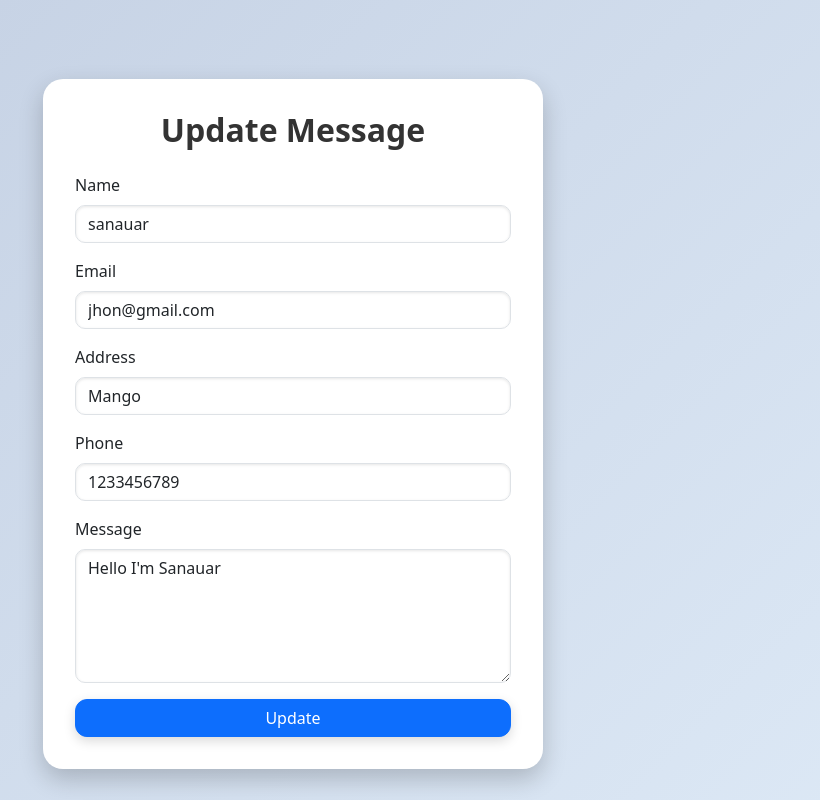
After one commit to Sanauar79/demo, a Flask app: page /update_message/2 in a window 1280 px wide. The commit adds this page. Shown: the whole page, without its empty margins (324-1144 px from the left). Run offline with Flask 3, Linux system fonts and the light colour scheme; data comes from the database, SQL or seed files in the repository; both versions use the stored data as it was after the commit.

Commit message:
Updated pages

```diff
--- a/app.py
+++ b/app.py
@@ -1,8 +1,14 @@
 from flask import Flask, render_template, request, redirect, url_for, session, flash
-from models import db, User
+from models import db, User , Contact
 from flask_migrate import Migrate
 from flask_mail import Mail, Message
 from itsdangerous import URLSafeTimedSerializer
+import smtplib
+from email.mime.text import MIMEText
+from email.mime.multipart import MIMEMultipart
+import csv
+import io
+from flask import send_file
 
 app = Flask(__name__)
 app.secret_key = 'your_secret_key'
@@ -141,9 +147,178 @@ def user_dashboard():
         return redirect('/login')
 
     user = User.query.filter_by(email=session['email']).first()
-    # messages = Contact.query.filter_by(user_id=user.id).all()
-    # message_count = len(messages)
-    return render_template('user_dashboard.html' , user=user)
+    messages = Contact.query.filter_by(user_id=user.id).all()
+    message_count = len(messages)
+    return render_template('user_dashboard.html' , user=user,messages=messages,message_count=message_count)
+
+@app.route('/contact', methods=['GET', 'POST'])
+def contact():
+    errors = {}
+
+    if request.method == 'POST':
+        name = request.form.get('name', '').strip()
+        email = request.form.get('email', '').strip()
+        address = request.form.get('address', '').strip()
+        phone = request.form.get('phone', '').strip()
+        message = request.form.get('message', '').strip()
+
+
+        # Simple validation
+        if not name:
+            errors['name'] = 'Name is required.'
+        if not email:
+            errors['email'] = 'Email is required.'
+        if not message:
+            errors['message'] = 'Message is required.'
+
+        if not errors:
+            user = None
+            if 'email' in session:
+                user = User.query.filter_by(email=session['email']).first()
+            new_contact = Contact(
+                name=name,
+                email=email,
+                address=address,
+                phone=phone,
+                message=message,
+                user_id=user.id if user else None
+
+            )
+            db.session.add(new_contact)
+            db.session.commit()
+
+            send_email_to_user(
+            name=name,
+            to_email=email
+           )
+
+            send_email_to_admin(
+              name=name,
+              email=email,
+              phone=phone,
+              message=message
+        )
+
+            # flash('Your message has been sent successfully.', 'success')
+            return redirect(url_for('user_dashboard'))
+
+    return render_template('contact.html', errors=errors)
+
+@app.route('/admin/messages')
+def admin_messages():
+    if 'email' not in session:
+        flash("Please log in first.", "danger")
+        return redirect('/login')
+    messages = Contact.query.order_by(Contact.id.desc()).all()
+    return render_template('admin_messages.html', messages=messages)
+
+@app.route('/delete_message/<int:message_id>', methods=['GET'])
+def delete_message(message_id):
+    message = Contact.query.get_or_404(message_id)
+    db.session.delete(message)
+    db.session.commit()
+    flash('Message deleted successfully.', 'success')
+    return redirect(url_for('admin_messages'))
+
+@app.route('/update_message/<int:message_id>', methods=['GET', 'POST'])
+def update_message(message_id):
+    message = Contact.query.get_or_404(message_id)
+    errors = {}
+
+    if request.method == 'POST':
+        name = request.form.get('name', '').strip()
+        email = request.form.get('email', '').strip()
+        address = request.form.get('address', '').strip()
+        phone = request.form.get('phone', '').strip()
+        message_text = request.form.get('message', '').strip()
+
+
+        if not name:
+            errors['name'] = 'Name is required.'
+        if not email:
+            errors['email'] = 'Email is required.'
+        if not message_text:
+            errors['message'] = 'Message is required.'
+
+        if not errors:
+            message.name = name
+            message.email = email
+            message.address = address
+            message.phone = phone
+            message.message = message_text
+            db.session.commit()
+            # flash('Message updated successfully.', 'success')
+            return redirect(url_for('admin_messages'))
+
+        return render_template('update_message.html', message=message, errors=errors)
+
+    return render_template('update_message.html', message=message, errors=errors)
+
+
+
+def send_email_to_user(name, to_email):
+    subject = "Thank you for contacting us"
+    body = f"""
+    Hi {name},
+
+    Thanks for reaching out to us. We have received your message and will get back to you soon.
+
+    Best regards,
+    CRUD Team
+    """
+    send_email(to_email, subject, body)
+
+
+def send_email_to_admin(name, email, phone, message):
+    subject = "New Contact Form Submission"
+    body = f"""
+    A new contact form has been submitted:
+
+    Name: {name}
+    Email: {email}
+    Phone: {phone}
+    Message:
+    {message}
+    """
+    admin_email = "sanauarh@gmail.com"
+    send_email(admin_email, subject, body)
+
+def send_email(to_email, subject, body):
+    sender_email = "sanauarh@gmail.com"
+    sender_password = "kftpwzpgeymcwutj"
+
+    msg = MIMEMultipart()
+    msg["From"] = sender_email
+    msg["To"] = to_email
+    msg["Subject"] = subject
+    msg.attach(MIMEText(body, "plain"))
+
+    try:
+        with smtplib.SMTP("smtp.gmail.com", 587) as smtp:
+            smtp.starttls()
+            smtp.login(sender_email, sender_password)
+            smtp.send_message(msg)
+    except Exception as e:
+        print(f"Failed to send email: {e}")
+
+
+@app.route('/admin/export')
+def export_messages():
+    output = io.StringIO()
+    writer = csv.writer(output)
+
+    writer.writerow(['ID', 'Name', 'Email', 'Message'])
+    messages = Contact.query.all()
+    for msg in messages:
+        writer.writerow([msg.id, msg.name, msg.email,msg.phone, msg.message])
+
+    output.seek(0)
+    return send_file(
+        io.BytesIO(output.getvalue().encode()),
+        mimetype='text/csv',
+        download_name='contact_messages.csv',
+        as_attachment=True
+    )
 
 
 
--- a/templates/admin_dashboard.html
+++ b/templates/admin_dashboard.html
@@ -54,13 +54,13 @@
       <div class="card-body">
         <h5 class="card-title">Manage the system</h5>
         <p class="card-text">Here you can manage users, messages, and more.</p>
-        <a href="" class="btn btn-primary me-2">View Messages</a>
+        <a href="{{ url_for('admin_messages') }}" class="btn btn-primary me-2">View Messages</a>
         <a href="/logout" class="btn btn-danger">Logout</a>
       </div>
     </div>
 
     <!-- User List Table -->
-    <!-- <h4 class="mt-4 mb-3 text-center">Registered Users</h4>
+     <h4 class="mt-4 mb-3 text-center">Registered Users</h4>
     <div class="card p-3">
       <div class="table-responsive">
         <table class="table table-striped align-middle mb-0">
@@ -84,7 +84,7 @@
           </tbody>
         </table>
       </div>
-    </div> -->
+    </div>
 
   </div>
 </body>
--- /dev/null
+++ b/templates/update_message.html
@@ -0,0 +1,109 @@
+<!DOCTYPE html>
+<html lang="en">
+<head>
+  <meta charset="UTF-8" />
+  <meta name="viewport" content="width=device-width, initial-scale=1" />
+  <title>{{ 'Update Message' if message else 'Contact' }}</title>
+  <link href="https://cdn.jsdelivr.net/npm/bootstrap@5.3.3/dist/css/bootstrap.min.css" rel="stylesheet" />
+  <style>
+    .is-invalid ~ .invalid-feedback {
+      display: block;
+    }
+
+    body {
+      background: linear-gradient(135deg, #c3cfe2, #dde9f6);
+      min-height: 100vh;
+      display: flex;
+      align-items: center;
+      justify-content: center;
+      padding: 1rem;
+    }
+
+    .contact-card {
+      background: #fff;
+      border-radius: 20px;
+      box-shadow: 0 10px 25px rgba(0, 0, 0, 0.2);
+      padding: 2rem;
+      width: 100%;
+      max-width: 500px;
+      transform: perspective(1000px);
+      transition: transform 0.3s ease;
+    }
+
+    .contact-card:hover {
+      transform: perspective(1000px) rotateX(8deg) rotateY(4deg);
+    }
+
+    .form-control {
+      border-radius: 10px;
+      box-shadow: inset 0 1px 3px rgba(0, 0, 0, 0.1);
+    }
+
+    .btn {
+      border-radius: 12px;
+      box-shadow: 0 4px 12px rgba(0, 0, 0, 0.15);
+    }
+
+    h2 {
+      text-align: center;
+      margin-bottom: 1.5rem;
+      font-weight: bold;
+      color: #333;
+    }
+  </style>
+</head>
+<body>
+  <div class="container mt-5">
+    <div class="row justify-content-center">
+      <div class="col-12 col-sm-10 col-md-8 col-lg-6">
+        <div class="contact-card">
+          <h2 class="text-center mb-4">{{ 'Update Message' if message else 'Contact Us' }}</h2>
+
+          <form method="POST" novalidate>
+            <div class="mb-3">
+              <label for="name" class="form-label">Name</label>
+              <input type="text" class="form-control {% if errors.get('name') %}is-invalid{% endif %}" id="name" name="name" value="{{ message.name if message else '' }}">
+              {% if errors.get('name') %}
+              <div class="invalid-feedback">{{ errors['name'] }}</div>
+              {% endif %}
+            </div>
+
+            <div class="mb-3">
+              <label for="email" class="form-label">Email</label>
+              <input type="email" class="form-control {% if errors.get('email') %}is-invalid{% endif %}" id="email" name="email" value="{{ message.email if message else '' }}">
+              {% if errors.get('email') %}
+              <div class="invalid-feedback">{{ errors['email'] }}</div>
+              {% endif %}
+            </div>
+
+            <div class="mb-3">
+              <label for="address" class="form-label">Address</label>
+              <input type="text" class="form-control" id="address" name="address" value="{{ message.address if message else '' }}">
+            </div>
+
+            <div class="mb-3">
+              <label for="phone" class="form-label">Phone</label>
+              <input type="text" class="form-control" id="phone" name="phone" value="{{ message.phone if message else '' }}">
+            </div>
+
+            <div class="mb-3">
+              <label for="message" class="form-label">Message</label>
+              <textarea class="form-control {% if errors.get('message') %}is-invalid{% endif %}" id="message" name="message" rows="5">{{ message.message if message else '' }}</textarea>
+              {% if errors.get('message') %}
+              <div class="invalid-feedback">{{ errors['message'] }}</div>
+              {% endif %}
+            </div>
+
+            <button type="submit" class="btn btn-primary w-100">
+              {{ 'Update' if message else 'Send' }}
+            </button>
+          </form>
+
+        </div>
+      </div>
+    </div>
+  </div>
+
+  <script src="https://cdn.jsdelivr.net/npm/bootstrap@5.3.3/dist/js/bootstrap.bundle.min.js"></script>
+</body>
+</html>
```
Also changed, not shown: migrations/versions/1b0d2c7bc522_added_created_at_to_contact.py (added, +32 -0 lines), migrations/versions/5d203fccd714_add_user_id_to_contact.py (added, +34 -0 lines), migrations/versions/c74f0ce45c04_create_contact_table.py (added, +36 -0 lines), models.py (+15 -0 lines), templates/admin_messages.html (added, +94 -0 lines), templates/contact.html (added, +105 -0 lines), templates/user_dashboard.html (+10 -10 lines), instance/users.db.
